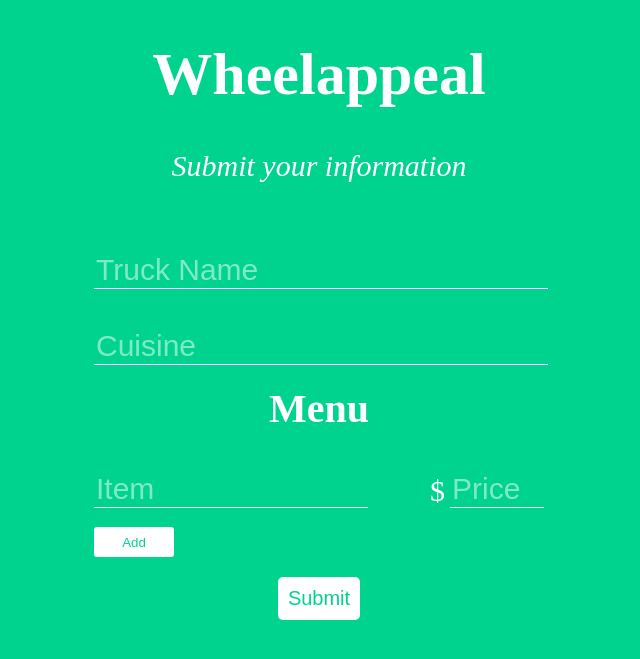
After one commit to tomplarge/wheelappeal_backend, a Django app: template website/wheelappeal/templates/wheelappeal/submit.html in a window 1280 px wide. The commit adds this page. Shown: the top 659 px of the page, without its empty margins (321-961 px from the left). Run offline with Django 3.2, Linux system fonts and the light colour scheme; the template is opened without the code that fills it, so the values that code supplies are empty.

Commit message:
html for form functional

```diff
--- a/api/requirements.txt
+++ b/api/requirements.txt
@@ -1,3 +1,4 @@
 gunicorn
 flask
 flask-restful
+pymysql
--- a/website/wheelappeal/templates/wheelappeal/index.html
+++ b/website/wheelappeal/templates/wheelappeal/index.html
@@ -5,7 +5,7 @@
 
 <style>
 body {
-  background-color:#4FC29F;
+  background-color:white;
   height: 100%;
   width: 100%;
   margin: 0;
@@ -13,7 +13,7 @@ body {
 }
 
 .text {
-  color: #ffc33d;
+  color: #00d38e;
   text-align: center;
 }
 
--- /dev/null
+++ b/website/wheelappeal/templates/wheelappeal/submit.html
@@ -0,0 +1,189 @@
+<!DOCTYPE html>
+<html lang = "en">
+
+<head>
+
+<style>
+/* Body and Title Styles*/
+body {
+  background-color:#00d38e;
+  height: 100%;
+  width: 100%;
+  margin: 0;
+}
+.title {
+  color: white;
+  text-align: center;
+}
+h1 {
+  color: white;
+  font-size:60px;
+  font-style: bold;
+}
+p {
+  color: white;
+  font-style: italic;
+  font-size: 30px;
+}
+
+/* Form Styles */
+.form-container {
+  background-color: transparent;
+  width: 450px;
+  margin: auto;
+  flex-direction: column;
+  justify-content: center;
+  margin-bottom: 50px;
+}
+.form-style textarea {
+  font-size: 30px;
+  padding-bottom: 20px;
+}
+.form-style input[type=text] {
+  font-size: 30px;
+  text-align: left;
+  padding-top: 40px;
+  margin:auto;
+  background: #00d38e;
+  border: none;
+  border-bottom: 1px solid white;
+  width: 100%;
+  outline: none;
+}
+.form-style input[type=text]::placeholder {
+  font-size: 30px;
+  color: white;
+  opacity: 0.5;
+  background-color: inherit;
+  left: 0px;
+}
+.form-style span {
+  font-weight: bold;
+  padding-top: 20px;
+  width: 100%;
+  font-size: 40px;
+  color:  white;
+  display: inline-block;
+  text-align: center;
+  align-self: center;
+  margin: auto;
+}
+.form-style input[type=submit] {
+  display: block;
+  margin: auto;
+  margin-top: 20px;
+  color: #00d38e;
+  font-size: 20px;
+  background-color: white;
+  border: none;
+  border-radius: 5px;
+  padding: 10px;
+
+}
+.form-style input[type=submit]:hover {
+  margin:auto;
+  display: block;
+  margin-top: 20px;
+  color: #00d38e;
+  background-color: #1c9963;
+  border: none;
+  border-radius: 5px;
+  padding: 10px;
+}
+.form-style input[type=submit]:focus {
+  outline: none;
+}
+.form-style input[type=text]:-webkit-autofill {
+  /* Gets rid of yellow background on autofill */
+  -webkit-box-shadow: 0 0 0 1000px #00d38e inset !important;
+}
+.form-style input[name=menu-item] {
+  width: 60%;
+  float: left;
+}
+.form-style input[name=menu-price] {
+  width: 20%;
+  float: right;
+}
+.form-style label[for=menu-price] {
+  font-size: 30px;
+  font-weight: 300;
+  position: absolute;
+  bottom: 0;
+  right: 22%;
+  color: white;
+}
+.add-button {
+  text-align: center;
+  color: #00d38e;
+  width: 80px;
+  height: 30px;
+  line-height: 30px;
+  border-radius: 3px;
+  background-color: white;
+  margin-top: 15px;
+  border: none;
+}
+.add-button:focus{
+  outline: none;
+}
+.add-button:hover{
+  background-color: #1c9963;
+}
+.menu-item {
+  flex-direction: row;
+  display: inline-block;
+  position: relative;
+}
+
+</style>
+
+</head>
+<script>
+function addMenuItem() {
+  var item = document.createElement('div');
+  item.className = 'menu-item';
+  var nameInput = document.createElement('input');
+  nameInput.type = 'text';
+  nameInput.name = 'menu-item';
+  nameInput.required = 'true';
+  nameInput.placeholder = 'Item';
+  var priceLabel = document.createElement('label');
+  priceLabel.htmlFor = 'menu-price';
+  priceLabel.innerHTML = '$'
+  var priceInput = document.createElement('input');
+  priceInput.type = 'text';
+  priceInput.name = 'menu-price';
+  priceInput.required = 'true';
+  priceInput.placeholder = 'Price';
+  item.appendChild(nameInput)
+  item.appendChild(priceLabel)
+  item.appendChild(priceInput)
+  console.log(item)
+  var menuContainer = document.getElementsByClassName("menu-container")[0]
+  console.log(menuContainer)
+  menuContainer.appendChild(item);
+}
+</script>
+<body>
+  <div class="title">
+   <h1>Wheelappeal</h1>
+   <p>Submit your information</p>
+  </div>
+  <div class="form-container">
+    <form class = "form-style" method="post" autocomplete="false">
+      <input type="text" name="truck-name" required="true" placeholder="Truck Name"/>
+      <input type="text" name="cuisine" required="true" placeholder="Cuisine"/>
+      <span>Menu</span>
+      <div class="menu-container">
+        <div class="menu-item">
+          <input type="text" name="menu-item" required="true" placeholder="Item"/>
+          <label for="menu-price">$</label><input type="text" name="menu-price" required="true" placeholder="Price"/>
+        </div>
+      </div>
+      <button type="button" class="add-button" onclick="addMenuItem()">Add</button>
+      <input type="submit" value="Submit"/>
+    </form>
+  </div>
+</body>
+</html>
```
Also changed, not shown: 1 other file.
